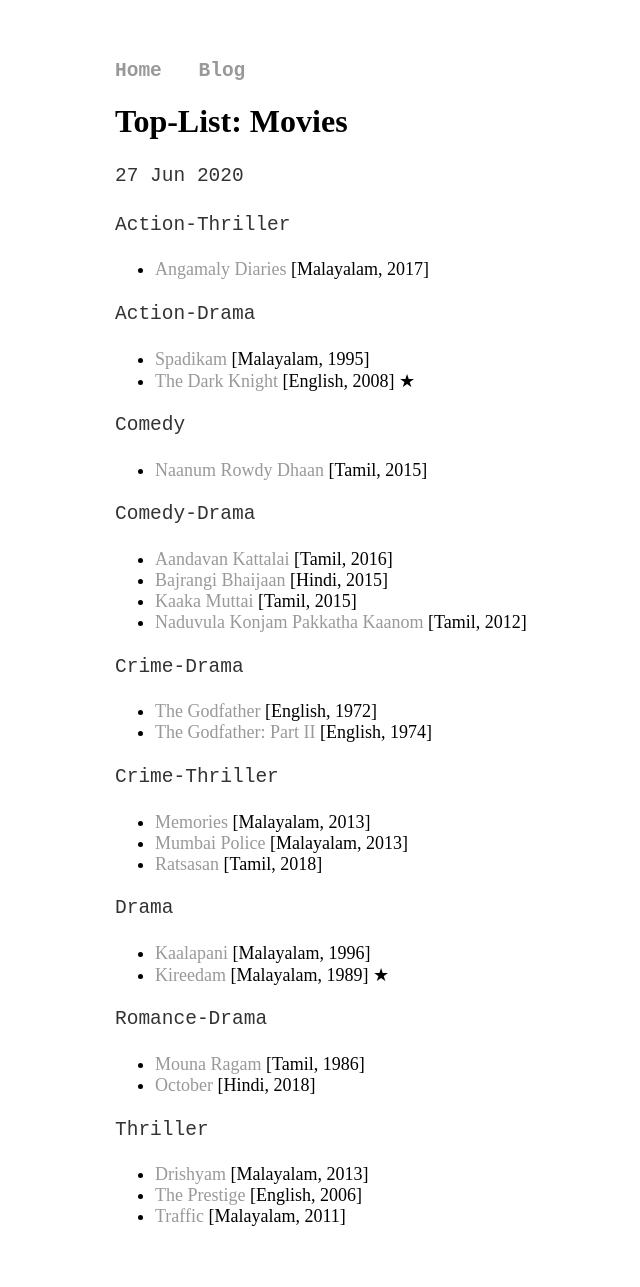
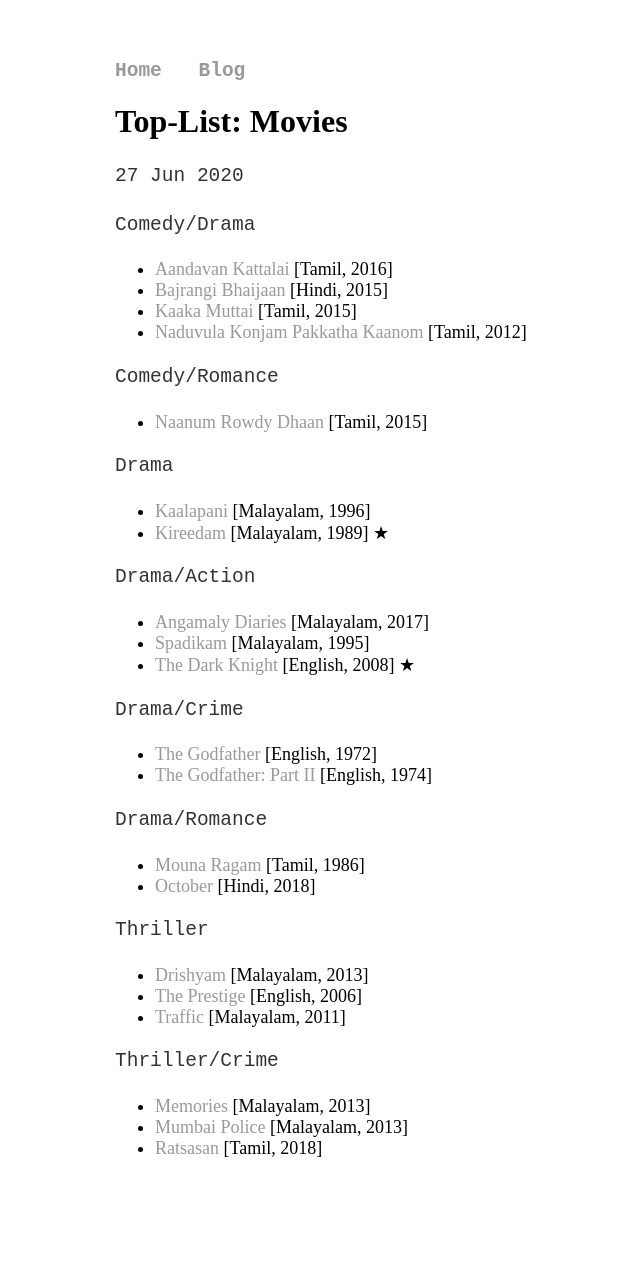
Before and after one commit to joe019/joe019.github.io, a Jekyll site: the page built from _posts/2020-06-27-movies.md, in a window 1280 px wide. Shown: the whole page, without its empty margins (45-685 px from the left). Built offline with Jekyll 4.4.1, drawn with Linux system fonts in a browser that asks for light colours; after the commit the page ends 1219 px from its top, so only the background shows below that; some of the changed lines change nothing that is shown.

Commit message:
Update 2020-06-27-movies.md

```diff
--- a/_posts/2020-06-27-movies.md
+++ b/_posts/2020-06-27-movies.md
@@ -4,36 +4,29 @@
 date: 2020-06-27
 ---
 
-Action-Thriller
-* [Angamaly Diaries](https://www.youtube.com/watch?v=9mRG1GVxtkY) [Malayalam, 2017]
-
-Action-Drama
-* [Spadikam](https://www.hotstar.com/in/movies/spadikam/1000160352) [Malayalam, 1995]
-* [The Dark Knight](https://www.primevideo.com/detail/0QSTXR0EXWWYI4D3UGMLFM4A0Q) [English, 2008] &#9733;
-
-Comedy
-* [Naanum Rowdy Dhaan](https://www.sunnxt.com/tamil-movie/detail/7258/naanum-rowdy-dhaan) [Tamil, 2015]
-
-Comedy-Drama
+Comedy/Drama
 * [Aandavan Kattalai](https://www.sunnxt.com/tamil-movie/detail/26183/aandavan-kattalai) [Tamil, 2016]
 * [Bajrangi Bhaijaan](https://www.hotstar.com/in/movies/bajrangi-bhaijaan/1000071777) [Hindi, 2015]
 * [Kaaka Muttai](https://www.hotstar.com/in/movies/kaaka-muttai/1000070415) [Tamil, 2015]
 * [Naduvula Konjam Pakkatha Kaanom](https://www.sunnxt.com/movie/detail/7086) [Tamil, 2012]
 
-Crime-Drama
-* [The Godfather](https://www.primevideo.com/detail/0KZWS1PUOY12ZSOC1ENY7F2COB) [English, 1972]
-* [The Godfather: Part II](https://www.primevideo.com/detail/0M29QHEWWF4FRHWY7WUQ4M0RVF) [English, 1974]
-
-Crime-Thriller
-* [Memories](https://www.hotstar.com/in/movies/memories/1000080775) [Malayalam, 2013]
-* [Mumbai Police](https://www.hotstar.com/in/movies/mumbai-police/1000081082) [Malayalam, 2013]
-* [Ratsasan](https://www.sunnxt.com/tamil-movie/detail/82686/ratsasan) [Tamil, 2018]
+Comedy/Romance
+* [Naanum Rowdy Dhaan](https://www.sunnxt.com/tamil-movie/detail/7258/naanum-rowdy-dhaan) [Tamil, 2015]
 
 Drama
 * [Kaalapani](https://www.hotstar.com/in/movies/kaalapani/1000151810) [Malayalam, 1996]
 * [Kireedam](https://www.hotstar.com/in/movies/kireedam/1000110732) [Malayalam, 1989] &#9733;
 
-Romance-Drama
+Drama/Action
+* [Angamaly Diaries](https://www.youtube.com/watch?v=9mRG1GVxtkY) [Malayalam, 2017]
+* [Spadikam](https://www.hotstar.com/in/movies/spadikam/1000160352) [Malayalam, 1995]
+* [The Dark Knight](https://www.primevideo.com/detail/0QSTXR0EXWWYI4D3UGMLFM4A0Q) [English, 2008] &#9733;
+
+Drama/Crime
+* [The Godfather](https://www.primevideo.com/detail/0KZWS1PUOY12ZSOC1ENY7F2COB) [English, 1972]
+* [The Godfather: Part II](https://www.primevideo.com/detail/0M29QHEWWF4FRHWY7WUQ4M0RVF) [English, 1974]
+
+Drama/Romance
 * [Mouna Ragam](https://www.primevideo.com/detail/0KN7YBDJ8UZNMGZZ4U1PPTSRT0) [Tamil, 1986]
 * [October](https://www.primevideo.com/detail/0KVOW5B1SGGC67U9R3BX2F7KXB) [Hindi, 2018]
 
@@ -41,3 +34,8 @@
 * [Drishyam](https://www.hotstar.com/in/movies/drishyam/1000051783) [Malayalam, 2013]
 * [The Prestige](https://www.primevideo.com/detail/0NHF8XHW3MHY857TGPSWTYCXTI) [English, 2006]
 * [Traffic](https://www.hotstar.com/in/movies/traffic/1000100644) [Malayalam, 2011]
+
+Thriller/Crime
+* [Memories](https://www.hotstar.com/in/movies/memories/1000080775) [Malayalam, 2013]
+* [Mumbai Police](https://www.hotstar.com/in/movies/mumbai-police/1000081082) [Malayalam, 2013]
+* [Ratsasan](https://www.sunnxt.com/tamil-movie/detail/82686/ratsasan) [Tamil, 2018]
```
